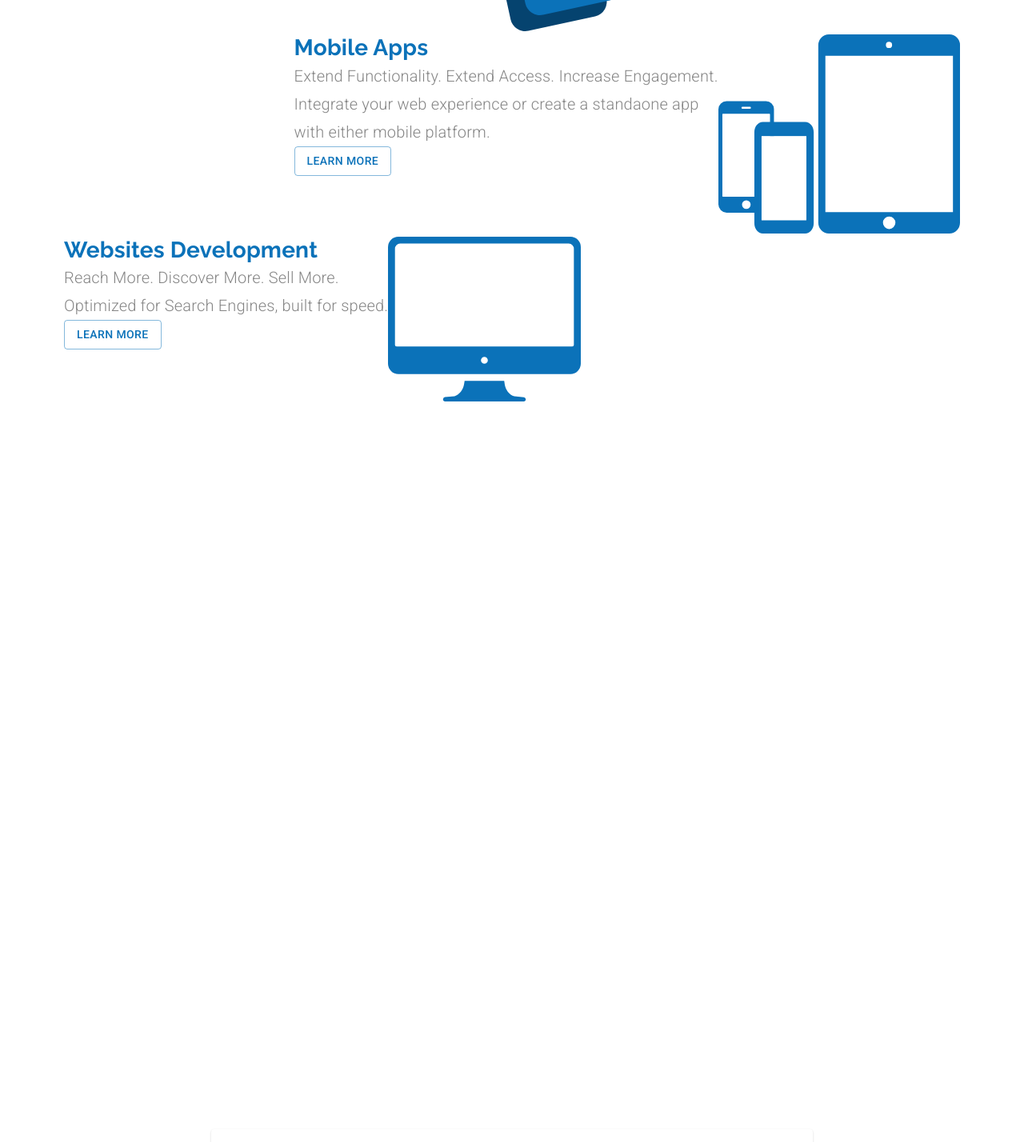
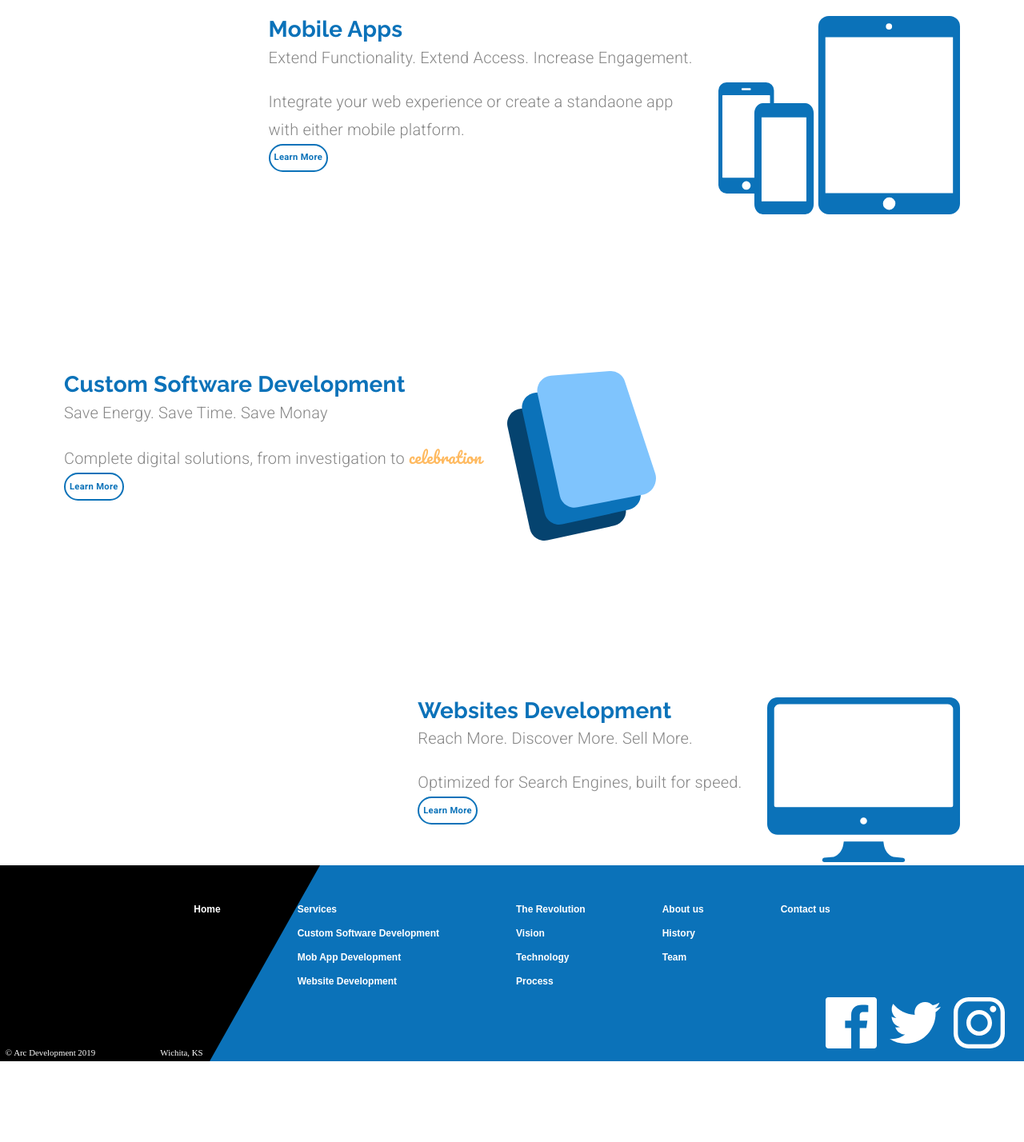
Before and after one commit to dejanV91/materialUiPractice, a React (Create React App) app: page /services in a window 1280 px wide. Shown: the part 284-1712 px from the top of the page at 80% size. After the commit the page ends 1611 px from the top, so only its background shows below. Built offline with nearby package versions, Linux system fonts and the light colour scheme.

Commit message:
Finish Services page setup

```diff
--- a/src/components/Services.js
+++ b/src/components/Services.js
@@ -6,14 +6,39 @@ import { Grid } from "@mui/material";
 import Typography from "@mui/material/Typography";
 import Button from "@mui/material/Button";
 import useMediaQuery from "@mui/material/useMediaQuery";
-import Card from "@mui/material/Card";
-import CardContent from "@mui/material/CardContent";
 
 import customSoftwareIcon from "../assets/Custom Software Icon.svg";
 import mobileAppsIcon from "../assets/mobileIcon.svg";
 import websitesIcon from "../assets/websiteIcon.svg";
 
-const useStyles = makeStyles()((theme) => ({}));
+const useStyles = makeStyles()((theme) => ({
+  learnButton: {
+    ...theme.typography.learnButton,
+    fontSize: "0.7rem",
+    height: 35,
+    padding: 5,
+    [theme.breakpoints.down("md")]: { marginBottom: "2em" },
+  },
+  specialText: {
+    fontFamily: "Pacifico",
+    color: theme.palette.common.orange,
+  },
+  subtitle: {
+    marginBottom: "1em",
+  },
+  icon: {
+    marginLeft: "2em",
+    [theme.breakpoints.down("sm")]: {
+      marginLeft: 0,
+    },
+  },
+  serviceContainer: {
+    marginTop: "12em",
+    [theme.breakpoints.down("md")]: {
+      padding: 25,
+    },
+  },
+}));
 
 export default function Services(props) {
   const { classes } = useStyles();
@@ -22,6 +47,50 @@ export default function Services(props) {
 
   return (
     <Grid container direction="column">
+      <Grid item>
+        {/*----Mobile Block ----*/}
+        <Grid
+          container
+          justifyContent={matchesSM ? "center" : "flex-end"}
+          direction="row"
+          className={classes.serviceContainer}
+        >
+          <Grid
+            item
+            style={{
+              textAlign: matchesSM ? "center" : undefined,
+            }}
+          >
+            <Typography variant="h4">Mobile Apps</Typography>
+            <Typography variant="subtitle1" className={classes.subtitle}>
+              Extend Functionality. Extend Access. Increase Engagement.
+            </Typography>
+            <Typography variant="subtitle1">
+              Integrate your web experience or create a standaone app{" "}
+              {matchesSM ? null : <br />} with either mobile platform.
+            </Typography>
+            <Button
+              component={Link}
+              to="/mobile"
+              variant="outlined"
+              className={classes.learnButton}
+              onClick={() => {
+                props.setValue(1);
+                props.setSelectedIndex(2);
+              }}
+            >
+              Learn More
+            </Button>
+          </Grid>
+          <Grid item style={{ marginRight: matchesSM ? 0 : "5em" }}>
+            <img
+              className={classes.icon}
+              src={mobileAppsIcon}
+              alt="Mobile phone icon"
+            />
+          </Grid>
+        </Grid>
+      </Grid>
       <Grid item>
         {/*----Custom Software   Block ----*/}
         <Grid
@@ -67,8 +136,9 @@ export default function Services(props) {
           </Grid>
         </Grid>
       </Grid>
+
       <Grid item>
-        {/*----Mobile Block ----*/}
+        {/*----Websites Block ----*/}
         <Grid
           container
           justifyContent={matchesSM ? "center" : "flex-end"}
@@ -78,51 +148,6 @@ export default function Services(props) {
           <Grid
             item
             style={{
-              textAlign: matchesSM ? "center" : undefined,
-            }}
-          >
-            <Typography variant="h4">Mobile Apps</Typography>
-            <Typography variant="subtitle1" className={classes.subtitle}>
-              Extend Functionality. Extend Access. Increase Engagement.
-            </Typography>
-            <Typography variant="subtitle1">
-              Integrate your web experience or create a standaone app{" "}
-              {matchesSM ? null : <br />} with either mobile platform.
-            </Typography>
-            <Button
-              component={Link}
-              to="/mobile"
-              variant="outlined"
-              className={classes.learnButton}
-              onClick={() => {
-                props.setValue(1);
-                props.setSelectedIndex(2);
-              }}
-            >
-              Learn More
-            </Button>
-          </Grid>
-          <Grid item style={{ marginRight: matchesSM ? 0 : "5em" }}>
-            <img
-              className={classes.icon}
-              src={mobileAppsIcon}
-              alt="Mobile phone icon"
-            />
-          </Grid>
-        </Grid>
-      </Grid>
-      <Grid item>
-        {/*----Websites Block ----*/}
-        <Grid
-          container
-          justifyContent={matchesSM ? "center" : undefined}
-          direction="row"
-          className={classes.serviceContainer}
-        >
-          <Grid
-            item
-            style={{
-              marginLeft: matchesSM ? 0 : "5em",
               textAlign: matchesSM ? "center" : undefined,
             }}
           >
@@ -146,7 +171,7 @@ export default function Services(props) {
               Learn More
             </Button>
           </Grid>
-          <Grid item>
+          <Grid item style={{ marginRight: matchesSM ? 0 : "5em" }}>
             <img
               className={classes.icon}
               src={websitesIcon}
@@ -155,48 +180,6 @@ export default function Services(props) {
           </Grid>
         </Grid>
       </Grid>
-      <Grid item>
-        <Grid
-          container
-          style={{ height: "100em", marginTop: "12em" }}
-          alignItems="center"
-          justifyContent="center"
-        >
-          <Card className={classes.revolutionCard}>
-            <CardContent>
-              <Grid
-                container
-                direction="column"
-                style={{ textAlign: "center" }}
-              >
-                <Grid item>
-                  <Typography variant="h3" gutterBottom>
-                    The Revolution
-                  </Typography>
-                </Grid>
-                <Grid item>
-                  <Typography variant="subtitle1">
-                    Visionary insights coupled with cutting-edge technology is a
-                    recipe for revolution.
-                  </Typography>
-                  <Button
-                    component={Link}
-                    to="/revolution"
-                    className={classes.learnButtonHero}
-                    variant="outlined"
-                    onClick={() => {
-                      props.setValue(2);
-                    }}
-                  >
-                    Learn More
-                  </Button>
-                </Grid>
-              </Grid>
-            </CardContent>
-          </Card>
-          <div className={classes.revolutionBackground}></div>
-        </Grid>
-      </Grid>
     </Grid>
   );
 }
```
